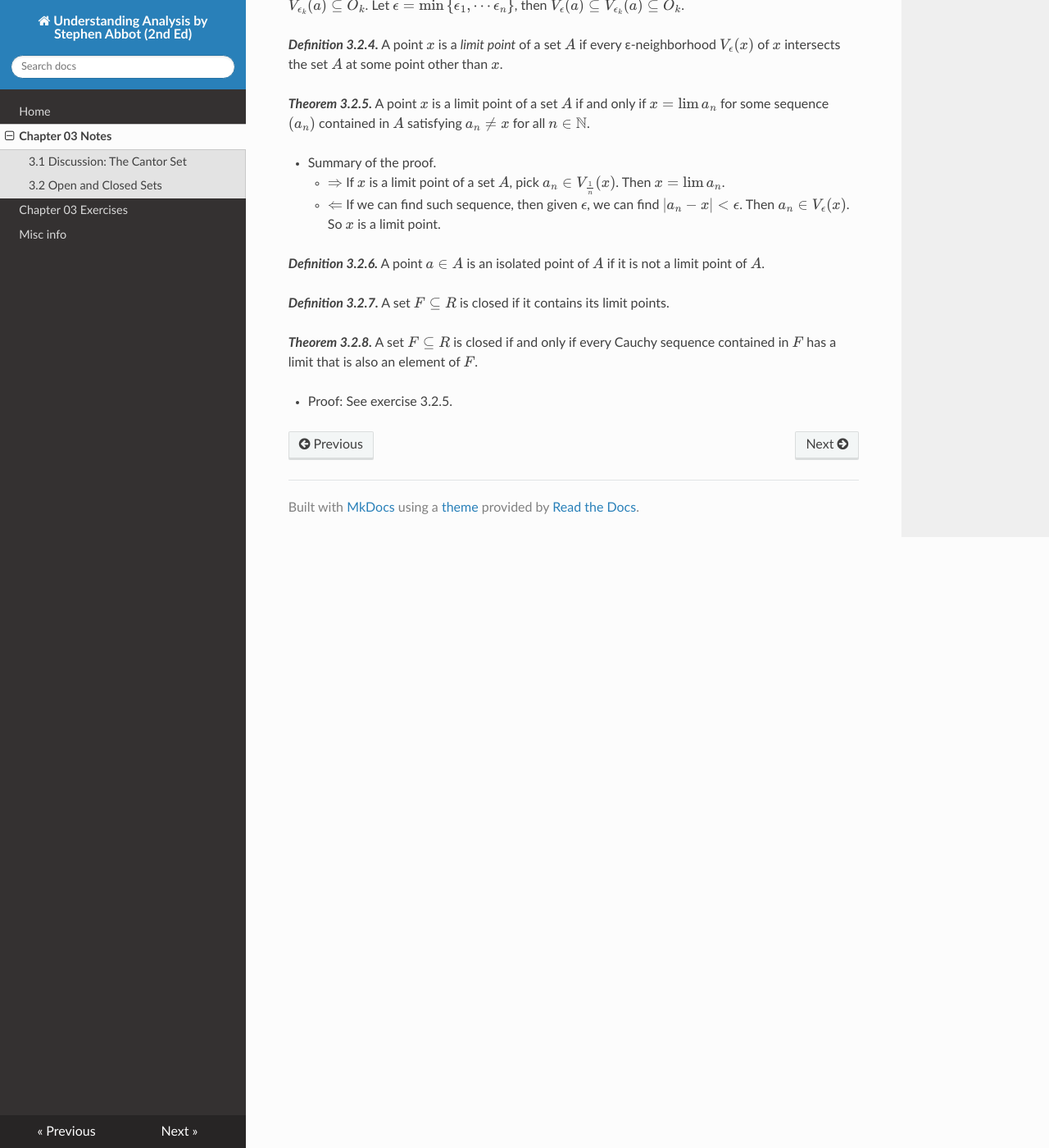
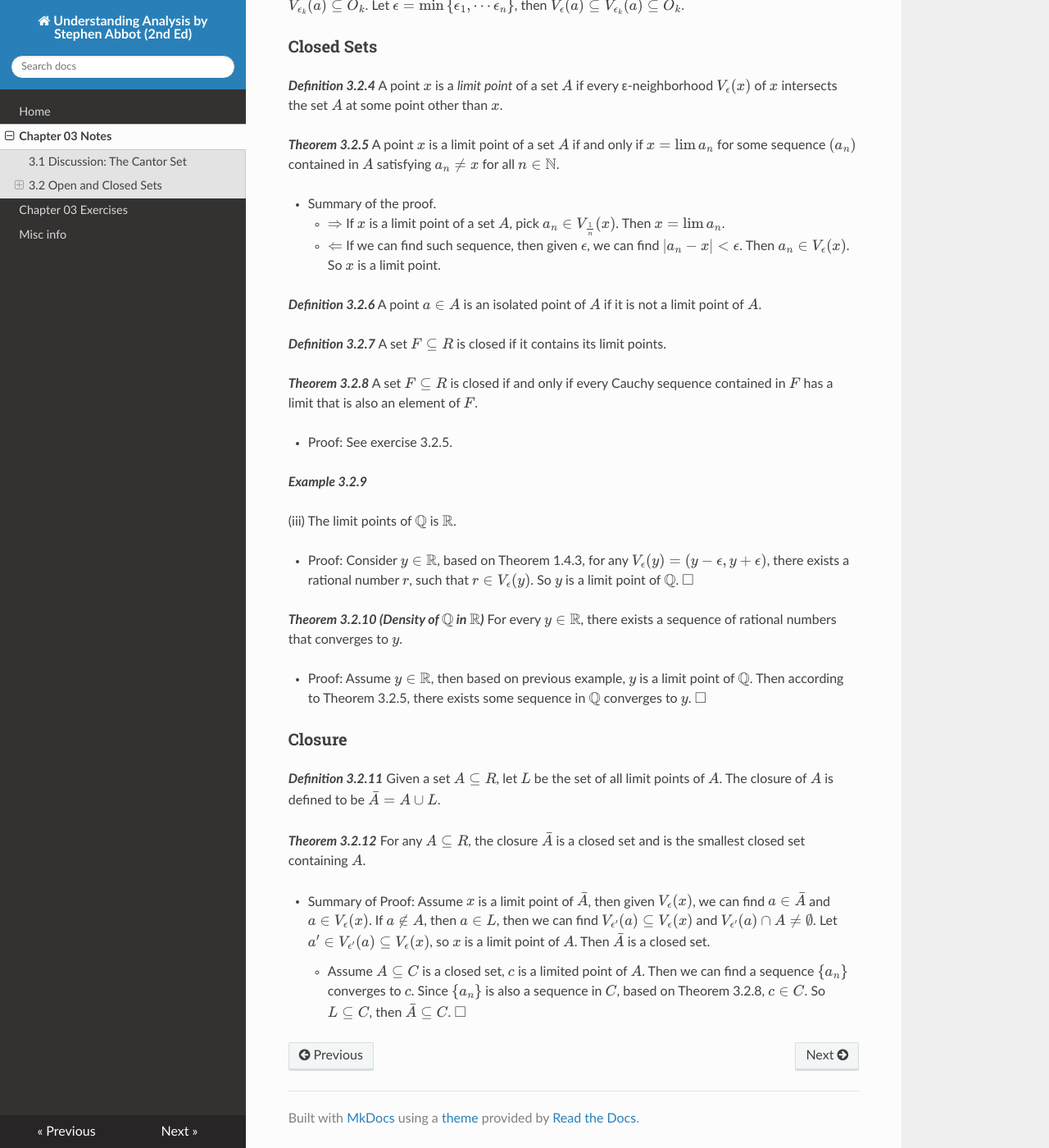
Before and after one commit to eroicaleo/abbot-analysis-2nd, an MkDocs documentation site: the page built from docs/ch03notes.md, in a window 1280 px wide and 1400 px high, scrolled down 1109 px. Shown: the whole window at 82% size. Built offline with MkDocs 1.6.1, drawn with Linux system fonts in a browser that asks for light colours; nearby versions of some CDN libraries; formulas are drawn with MathJax 3; some of the changed text lies outside the part shown.

Commit message:
notes updated to theorem 3.2.12

```diff
--- a/docs/ch03notes.md
+++ b/docs/ch03notes.md
@@ -34,14 +34,14 @@
 \} = (a-\epsilon, a+\epsilon)
 $$
 
-***Definition 3.2.1.*** A set $O \subseteq \mathbb{R}$ is open if for all points $a \in O$ there exists $\epsilon$-neighborhood $V_{\epsilon}(a) \subseteq O$.
+***Definition 3.2.1*** A set $O \subseteq \mathbb{R}$ is open if for all points $a \in O$ there exists $\epsilon$-neighborhood $V_{\epsilon}(a) \subseteq O$.
 
-***Example 3.2.2.***
+***Example 3.2.2***
 
 1. $\mathbb{R}$ is an open set.
 2. $(c,d) = \{x \in \mathbb{R} : c < x < d \}$
 
-***Theorem 3.2.3.***
+***Theorem 3.2.3***
 
 1. The union of an arbitrary collection of open sets is open.
 2. The intersection of a finite collection of open sets is open.
@@ -49,9 +49,11 @@
 
 Summary of proof of 2. Assume $\left\{ O_1, O_2, \cdots, O_n \right\}$ be a finite collection of open sets. Assume $V_{\epsilon_k} (a) \subseteq O_k$. Let $\epsilon = \min \left\{ \epsilon_1, \cdots \epsilon_n \right\}$, then $V_{\epsilon}(a) \subseteq V_{\epsilon_k}(a) \subseteq O_k$.
 
-***Definition 3.2.4.*** A point $x$ is a *limit point* of a set $A$ if every ε-neighborhood $V_{\epsilon}(x)$ of $x$ intersects the set $A$ at some point other than $x$.
+### Closed Sets
 
-***Theorem 3.2.5.*** A point $x$ is a limit point of a set $A$ if and only if
+***Definition 3.2.4*** A point $x$ is a *limit point* of a set $A$ if every ε-neighborhood $V_{\epsilon}(x)$ of $x$ intersects the set $A$ at some point other than $x$.
+
+***Theorem 3.2.5*** A point $x$ is a limit point of a set $A$ if and only if
 $x = \lim a_n$ for some sequence $(a_n)$ contained in $A$ satisfying
 $a_n \ne x$ for all $n \in \mathbb{N}$.
 
@@ -60,10 +62,29 @@
     * $\Leftarrow$ If we can find such sequence, then given $\epsilon$, we can find $\left| a_n - x \right| < \epsilon$. Then $a_n \in V_{\epsilon}(x)$. So $x$ is a limit point.
 
 
-***Definition 3.2.6.*** A point $a ∈ A$ is an isolated point of $A$ if it is not a limit point of $A$.
+***Definition 3.2.6*** A point $a ∈ A$ is an isolated point of $A$ if it is not a limit point of $A$.
 
-***Definition 3.2.7.*** A set $F ⊆ R$ is closed if it contains its limit points.
+***Definition 3.2.7*** A set $F ⊆ R$ is closed if it contains its limit points.
 
-***Theorem 3.2.8.*** A set $F ⊆ R$ is closed if and only if every Cauchy sequence contained in $F$ has a limit that is also an element of $F$.
+***Theorem 3.2.8*** A set $F ⊆ R$ is closed if and only if every Cauchy sequence contained in $F$ has a limit that is also an element of $F$.
 
 * Proof: See exercise 3.2.5.
+
+***Example 3.2.9***
+
+(iii) The limit points of $\mathbb{Q}$ is $\mathbb{R}$.
+
+* Proof: Consider $y \in \mathbb{R}$, based on Theorem 1.4.3, for any $V_{\epsilon}(y) = (y - \epsilon, y + \epsilon)$, there exists a rational number $r$, such that $r \in V_{\epsilon}(y)$. So $y$ is a limit point of $\mathbb{Q}$. $\square$
+
+***Theorem 3.2.10 (Density of $\mathbb{Q}$ in $\mathbb{R}$)*** For every $y ∈ \mathbb{R}$, there exists a sequence of rational numbers that converges to $y$.
+
+* Proof: Assume $y \in \mathbb{R}$, then based on previous example, $y$ is a limit point of $\mathbb{Q}$. Then according to Theorem 3.2.5, there exists some sequence in $\mathbb{Q}$ converges to $y$. $\square$
+
+### Closure
+
+***Definition 3.2.11*** Given a set $A ⊆ R$, let $L$ be the set of all limit points of $A$. The closure of $A$ is defined to be $\bar{A} = A ∪ L$.
+
+***Theorem 3.2.12*** For any $A ⊆ R$, the closure $\bar{A}$ is a closed set and is the smallest closed set containing $A$.
+
+* Summary of Proof: Assume $x$ is a limit point of $\bar{A}$, then given $V_{\epsilon}(x)$, we can find $a \in \bar{A}$ and $a \in V_{\epsilon}(x)$. If $a \not\in A$, then $a \in L$, then we can find $V_{\epsilon'}(a) \subseteq V_{\epsilon}(x)$ and $V_{\epsilon'}(a) \cap A \neq \emptyset$. Let $a' \in V_{\epsilon'}(a) \subseteq V_{\epsilon}(x)$, so $x$ is a limit point of $A$. Then $\bar{A}$ is a closed set.
+    * Assume $A \subseteq C$ is a closed set, $c$ is a limited point of $A$. Then we can find a sequence $\left\{ a_n \right\}$ converges to $c$. Since $\left\{ a_n \right\}$ is also a sequence in $C$, based on Theorem 3.2.8, $c \in C$. So $L \subseteq C$, then $\bar{A} \subseteq C$. $\square$
```
Also changed, not shown: docs/ch03ex.md (+6 -0 lines).
